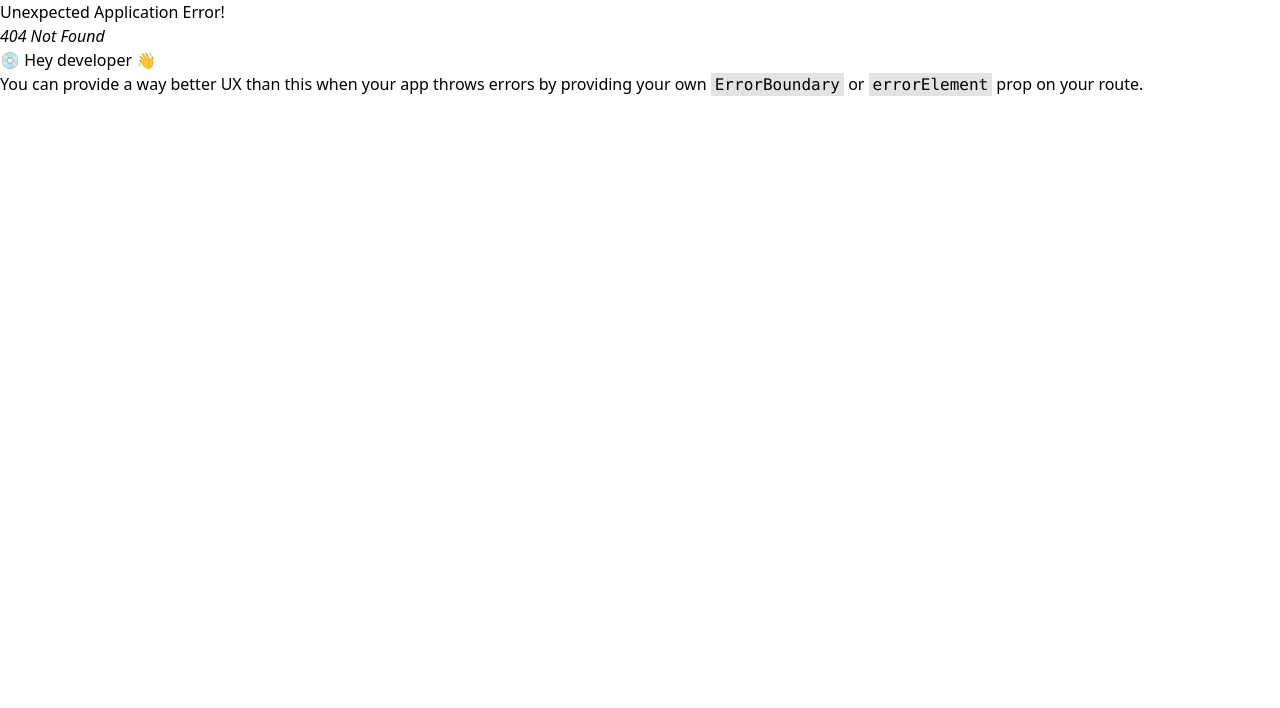
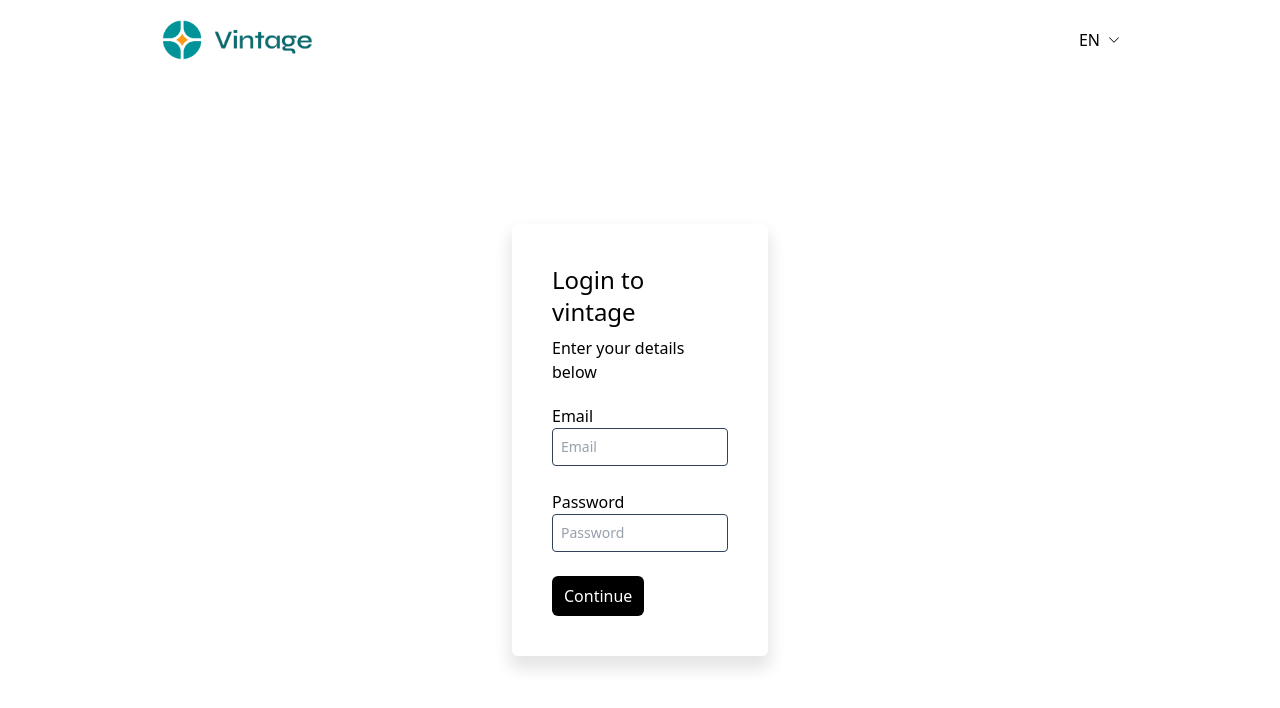
Before and after one commit to harvensanjaya/e-commerce, a React (Vite) app: page /login in a window 1280 px wide. Before the commit this address had no page. Shown: the top 708 px of the page. Built offline with nearby package versions, Linux system fonts and the light colour scheme; a web font is replaced by a local one.

Commit message:
Updated Navbar for 2 Condition and Progress Login Pages

```diff
--- a/src/App.tsx
+++ b/src/App.tsx
@@ -1,11 +1,16 @@
 import './index.css'
 import { RouterProvider, createBrowserRouter } from 'react-router-dom'
 import Home from './pages'
+import Login from './pages/Login'
 
 const router = createBrowserRouter([
   {
     path: '/',
     element: <Home/>
+  },
+  {
+    path: '/login',
+    element: <Login/>
   }
 ])
 
--- a/src/components/Elements/Input/index.tsx
+++ b/src/components/Elements/Input/index.tsx
@@ -3,7 +3,7 @@ import { forwardRef } from 'react'
 const Input = forwardRef((props, ref) => {
   const {type, placeholder, name, className} = props
 
-  return <input type={type} className={`text-sm border rounded w-full py-2 text-slate-700 focus:outline-none ${className}`} placeholder={placeholder} name={name} id={name} ref={ref}/>
+  return <input type={type} className={`text-sm border rounded w-full py-2 text-slate-700 focus:outline-none p-2 ${className}`} placeholder={placeholder} name={name} id={name} ref={ref}/>
 })
 
 function InputForm(props) {
--- a/src/components/Fragments/FormLogin.tsx
+++ b/src/components/Fragments/FormLogin.tsx
@@ -1,3 +1,32 @@
-import { Input} from '../Elements/Input'
+import { Input, InputForm} from '../Elements/Input'
 import Button from '../Elements/Button'
 import {useEffect, useState} from 'react'
+
+function FormLogin(props) {
+    const {label, name, type, placeholder, ref} = props
+    return (
+        <div className='flex flex-col p-10 shadow-[0px_10px_15px_3px_rgba(0,0,0,0.1)] rounded-md w-[20%]'>
+            <h1 className="text-2xl mb-2">Login to vintage</h1>
+            <p className='text-md mb-5'>Enter your details below</p>
+            <form className='w-full'>
+                <InputForm
+                    label="Email"
+                    name="email"
+                    type="email"
+                    placeholder="Email"
+                    ref={ref}
+                />
+                <InputForm
+                    label="Password"
+                    name="password"
+                    type="password"
+                    placeholder="Password"
+                    ref={ref}
+                />
+                <Button className="bg-black text-white">Continue</Button>
+            </form>
+        </div>
+    )
+}
+
+export default FormLogin
--- a/src/components/Fragments/infoNavbar.tsx
+++ /dev/null
@@ -1,54 +0,0 @@
-import { useState } from 'react'
-import { BsCart3, BsSuitHeart } from 'react-icons/bs'
-import { FaCircle } from 'react-icons/fa'
-
-function InfoNavbar() {
-  const [isLogin, setIsLogin] = useState(false)
-  return (
-    {
-      isLogin ?
-        <div className='flex gap-7 items-center h-full justify-between w-1/6'>
-          <div className='flex items-center h-full justify-between w-1/3 '>
-            <div className='relative  h-full items-center flex'>
-              <BsCart3 size={30} className='p-2 box-content'/>
-              <FaCircle size={22} className='absolute top-0 right-0' color='red'/>
-              <p className='absolute top-1 right-2 text-white text-xs'>1</p>
-            </div>
-
-            <div className='relative h-full items-center flex'>
-              <BsSuitHeart size={28} className='p-2 box-content'/>
-              <FaCircle size={22} className='absolute top-0 right-0' color='red'/>
-              <p className='absolute top-1 right-2 text-white text-xs'>1</p>
-            </div>
-          </div>
-
-          <div className='flex items-center justify-between h-full gap-3'>
-            <div className='flex items-center gap-2 pr-5 h-full'>
-              <img src="https://images.unsplash.com/photo-1529665253569-6d01c0eaf7b6?ixlib=rb-4.1.0&ixid=M3wxMjA3fDB8MHxzZWFyY2h8NHx8cHJvZmlsZXxlbnwwfHwwfHx8MA%3D%3D&fm=jpg&q=60&w=3000" alt="" className='h-full w-auto aspect-square rounded-full object-cover'/>
-              <BsChevronDown size={12} className='shrink-0'/>
-            </div>
-            <div className='flex items-center gap-2 border-l-1 border-slate-300 pl-5'>
-              <p className='text-l'>EN</p>
-              <BsChevronDown size={12}/>
-            </div>
-          </div>
-        </div>
-        :
-        <div className='flex gap-7 h-full items-center justify-between'>
-          <div className='flex items-center h-full justify-between gap-5 '>
-            <Button
-              className='bg-slate-100 border-1 border-slate-500 text-slate-500 text-sm'
-            >Login</Button>
-
-            <Button
-              className='bg-slate-500 text-white text-sm'
-            >Register</Button>
-          </div>
-          <div className='flex items-center gap-2 border-l-1 border-slate-300 pl-5'>
-            <p className='text-l'>EN</p>
-            <BsChevronDown size={12}/>
-          </div>
-        </div>
-    }
-  )
-}
--- a/src/components/Layouts/Navbar.tsx
+++ b/src/components/Layouts/Navbar.tsx
@@ -8,13 +8,16 @@ import { FaCircle } from 'react-icons/fa';
 import logo from '../../assets/logo.png'
 
 const Navbar = () => {
-  const [isLogin, setIsLogin] = useState(false)
+  const [isLogin, setIsLogin] = useState(true)
+  const [isShow, setIsShow] = useState(false)
 
   return (
-    <div className='flex justify-center h-20 bg-slate-100 text-black items-center px-10'>
+    <div className='flex justify-center h-20 text-black items-center px-10'>
+      {
+        isShow ?
           <div className='flex justify-between w-4/5 h-1/2 items-center gap-6'>
-        {/* <h1 className='text-xl font-bold font-momo bg-amber-50 '>Logo</h1> */}
             <img src={logo} alt="" className='h-full'/>
+
             <div className='bg-slate-100 rounded-xl border-1 border-slate-400 items-center flex px-3 w-7/10 gap-3'>
               <BsSearch/>
               <Input
@@ -24,7 +27,63 @@ const Navbar = () => {
                 className="border-0 text-lg"
               />
             </div>
+            {
+              isLogin ?
+                <div className='flex gap-7 items-center h-full justify-between w-1/6'>
+                  <div className='flex items-center h-full justify-between w-1/3 '>
+                    <div className='relative  h-full items-center flex'>
+                      <BsCart3 size={30} className='p-2 box-content'/>
+                      <FaCircle size={22} className='absolute top-0 right-0' color='red'/>
+                      <p className='absolute top-1 right-2 text-white text-xs'>1</p>
                     </div>
+
+                    <div className='relative h-full items-center flex'>
+                      <BsSuitHeart size={28} className='p-2 box-content'/>
+                      <FaCircle size={22} className='absolute top-0 right-0' color='red'/>
+                      <p className='absolute top-1 right-2 text-white text-xs'>1</p>
+                    </div>
+                  </div>
+
+                  <div className='flex items-center justify-between h-full gap-3'>
+                    <div className='flex items-center gap-2 pr-5 h-full'>
+                      <img src="https://images.unsplash.com/photo-1529665253569-6d01c0eaf7b6?ixlib=rb-4.1.0&ixid=M3wxMjA3fDB8MHxzZWFyY2h8NHx8cHJvZmlsZXxlbnwwfHwwfHx8MA%3D%3D&fm=jpg&q=60&w=3000" alt="" className='h-full w-auto aspect-square rounded-full object-cover'/>
+                      <BsChevronDown size={12} className='shrink-0'/>
+                    </div>
+                    <div className='flex items-center gap-2 border-l-1 border-slate-300 pl-5'>
+                      <p className='text-l'>EN</p>
+                      <BsChevronDown size={12}/>
+                    </div>
+                  </div>
+                </div>
+                :
+                <div className='flex gap-7 h-full items-center justify-between'>
+                  <div className='flex items-center h-full justify-between gap-5 '>
+                    <Button
+                      className='bg-slate-100 border-1 border-slate-500 text-slate-500 text-sm'
+                    >Login</Button>
+
+                    <Button
+                      className='bg-slate-500 text-white text-sm'
+                    >Register</Button>
+                  </div>
+                  <div className='flex items-center gap-2 border-l-1 border-slate-300 pl-5'>
+                    <p className='text-l'>EN</p>
+                    <BsChevronDown size={12}/>
+                  </div>
+                </div>
+            }
+          </div>
+          :
+          <div className='flex justify-between w-4/5 h-1/2 items-center gap-6'>
+            <img src={logo} alt="" className='h-full'/>
+            <div className='flex items-center gap-2 border-slate-300 pl-5'>
+              <p className='text-l'>EN</p>
+              <BsChevronDown size={12}/>
+            </div>
+          </div>
+      }
+
+
     </div>
   )
 }
--- /dev/null
+++ b/src/pages/Login.tsx
@@ -0,0 +1,19 @@
+import FormLogin from "../components/Fragments/FormLogin";
+import Navbar from "../components/Layouts/Navbar";
+
+function Login() {
+    return (
+        <div className="flex flex-col h-screen">
+            <div>
+                <Navbar/>
+            </div>
+
+            <div className="flex justify-center items-center h-full">
+
+                <FormLogin/>
+            </div>
+        </div>
+    );
+}
+
+export default Login
```
Lines whose indentation alone changed are shown as unchanged.
